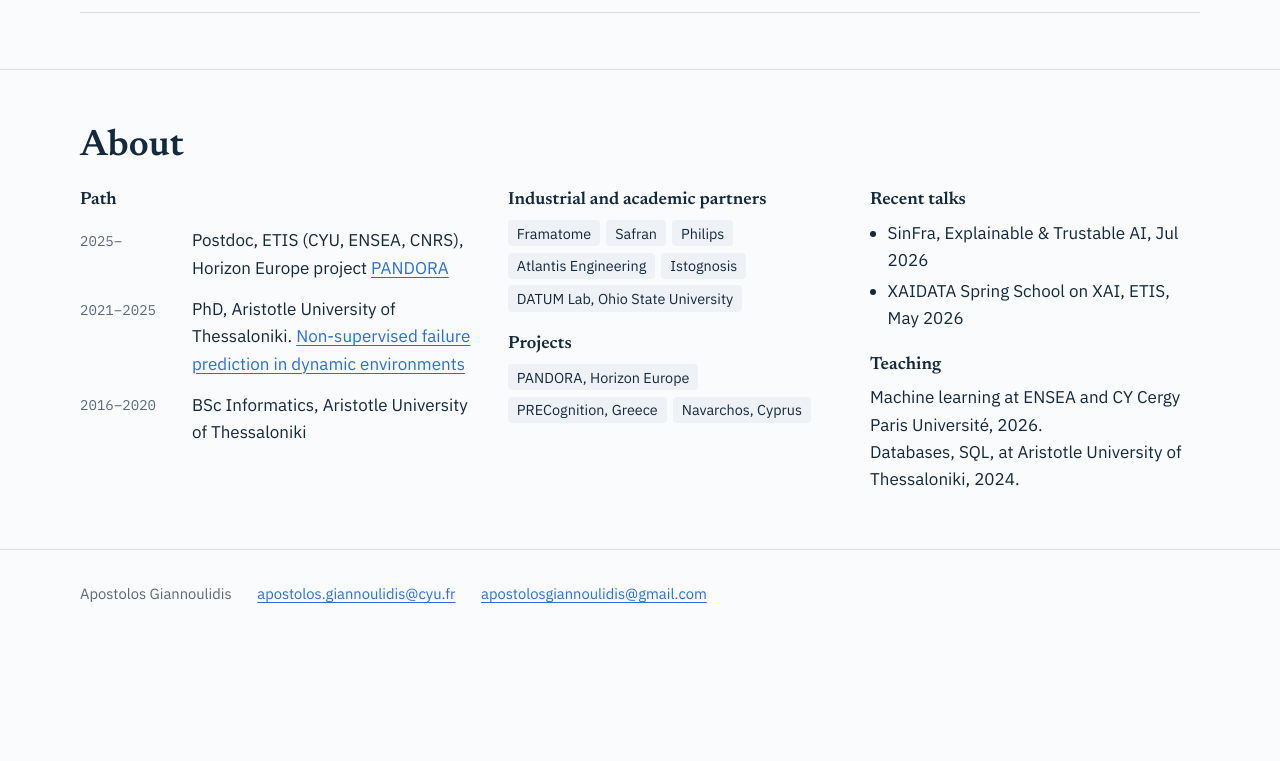
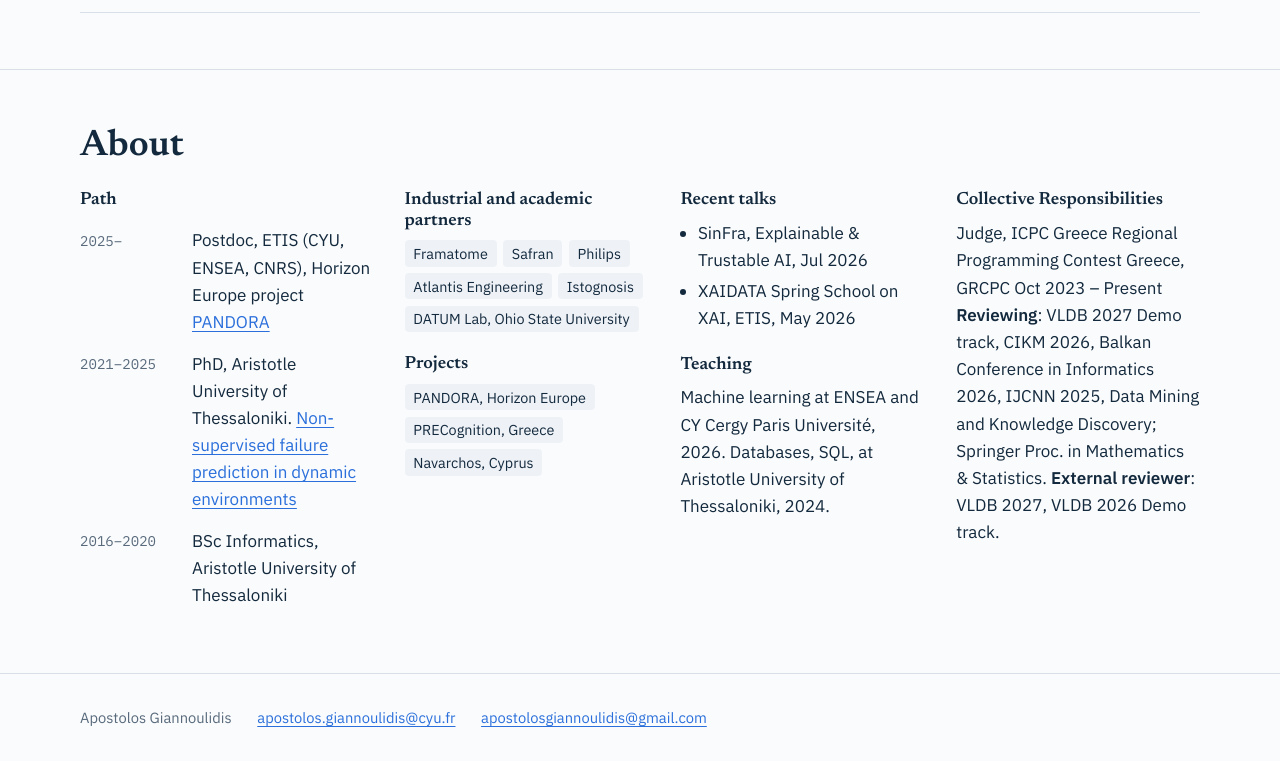
Before and after one commit to agiannoul/apostolos_giannoulidis, a plain HTML site: page index.html in a window 1280 px wide. Shown: the part 7638-8399 px from the top of the page. Before the commit the page ends 8276 px from the top, so only its background shows below. Drawn offline with Linux system fonts and the light colour scheme.

Commit message:
add Collective Responsibilities in About Section

```diff
--- a/assets/style.css
+++ b/assets/style.css
@@ -176,7 +176,7 @@ main > section { padding-left: max(1.25rem, calc((100vw - var(--wrap)) / 2)); pa
 .pubs .v { font-size: .93rem; display: flex; flex-wrap: wrap; gap: .3rem .9rem; align-items: center; margin-top: .15rem; }
 
 /* about */
-.about-grid { display: grid; grid-template-columns: 1.2fr 1fr 1fr; gap: 2rem; margin-top: 1.4rem; }
+.about-grid { display: grid; grid-template-columns: 1.2fr 1fr 1fr 1fr; gap: 2rem; margin-top: 1.4rem; }
 .about h3 { font-size: 1.1rem; margin: 0 0 .6rem; }
 .about h3:not(:first-child) { margin-top: 1.4rem; }
 .about p { margin: 0; }
--- a/index.html
+++ b/index.html
@@ -318,8 +318,12 @@
         <li>XAIDATA Spring School on XAI, ETIS, May 2026</li>
       </ul>
       <h3>Teaching</h3>
-      <p>Machine learning at ENSEA and CY Cergy Paris Université, 2026.</p>
-      <p>Databases, SQL, at Aristotle University of Thessaloniki, 2024.</p>
+      <p>Machine learning at ENSEA and CY Cergy Paris Université, 2026. Databases, SQL, at Aristotle University of Thessaloniki, 2024.</p>
+    </div>
+    <div>
+      <h3>Collective Responsibilities</h3>
+      <p>Judge, ICPC Greece Regional Programming Contest Greece, GRCPC Oct 2023 – Present</p>
+      <p><b>Reviewing</b>: VLDB 2027 Demo track, CIKM 2026, Balkan Conference in Informatics 2026, IJCNN 2025, Data Mining and Knowledge Discovery; Springer Proc. in Mathematics & Statistics. <b>External reviewer</b>: VLDB 2027, VLDB 2026 Demo track.
     </div>
   </div>
 </section>
```
